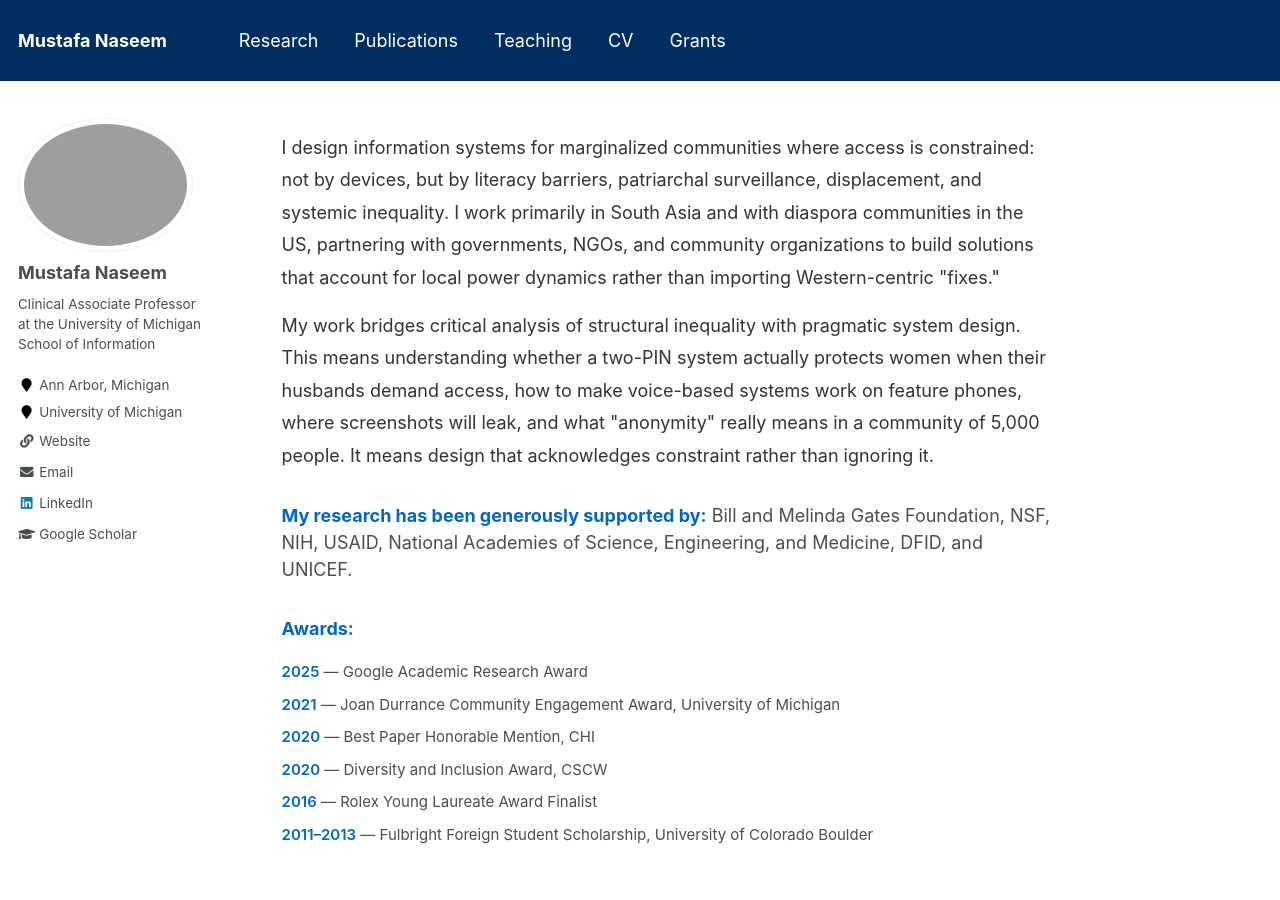
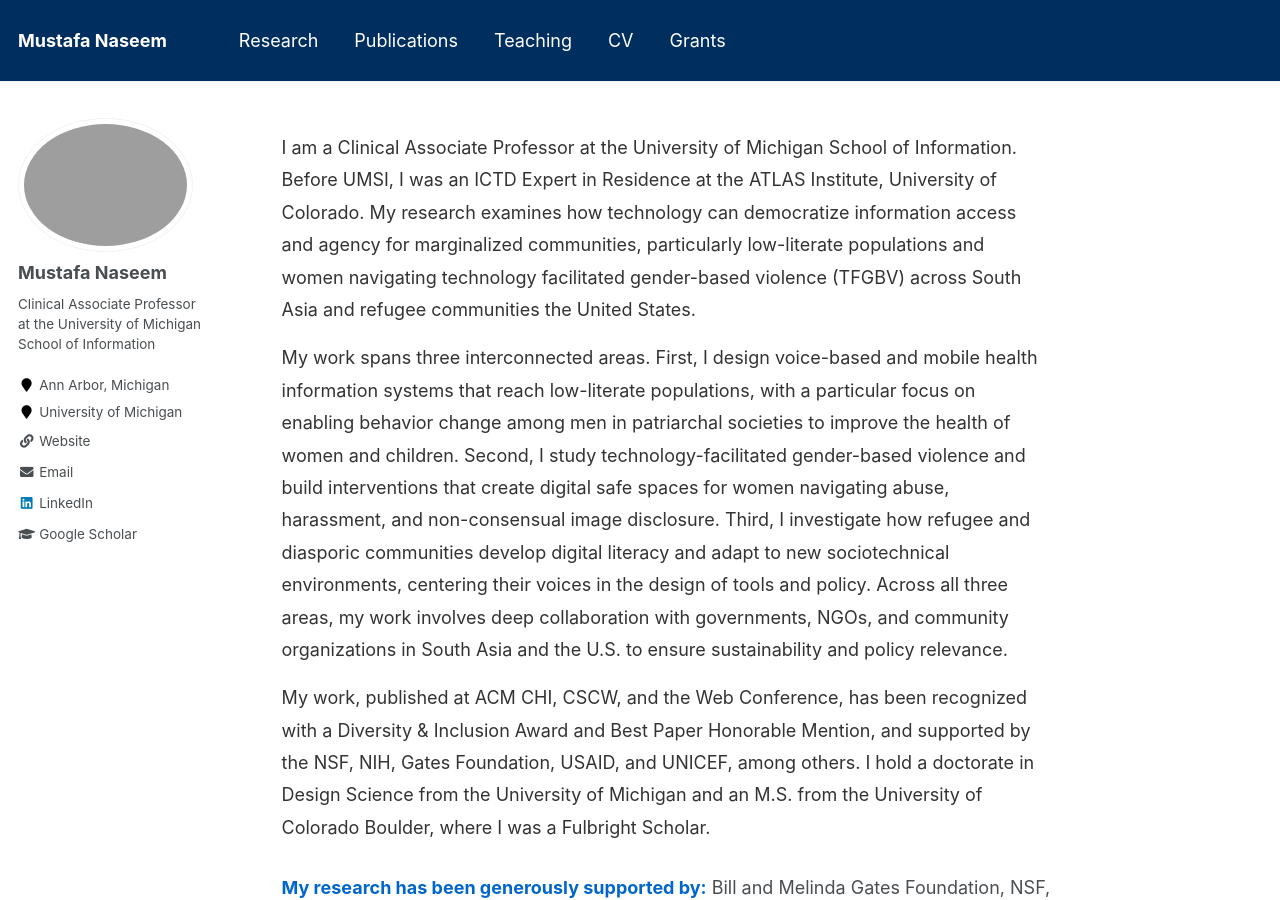
Before and after one commit to mustafanaseem/mustafanaseem.github.io, a Jekyll site: the page built from _pages/about.md, in a window 1280 px wide and 900 px high. Built offline with Jekyll 4.4.1, drawn with Linux system fonts in a browser that asks for light colours.

Commit message:
Update landing page bio with expanded professional description

```diff
--- a/_pages/about.md
+++ b/_pages/about.md
@@ -36,9 +36,11 @@ redirect_from:
 </style>
 
 <div class="about-section">
-<p>I design information systems for marginalized communities where access is constrained: not by devices, but by literacy barriers, patriarchal surveillance, displacement, and systemic inequality. I work primarily in South Asia and with diaspora communities in the US, partnering with governments, NGOs, and community organizations to build solutions that account for local power dynamics rather than importing Western-centric "fixes."</p>
+<p>I am a Clinical Associate Professor at the University of Michigan School of Information. Before UMSI, I was an ICTD Expert in Residence at the ATLAS Institute, University of Colorado. My research examines how technology can democratize information access and agency for marginalized communities, particularly low-literate populations and women navigating technology facilitated gender-based violence (TFGBV) across South Asia and refugee communities the United States.</p>
 
-<p>My work bridges critical analysis of structural inequality with pragmatic system design. This means understanding whether a two-PIN system actually protects women when their husbands demand access, how to make voice-based systems work on feature phones, where screenshots will leak, and what "anonymity" really means in a community of 5,000 people. It means design that acknowledges constraint rather than ignoring it.</p>
+<p>My work spans three interconnected areas. First, I design voice-based and mobile health information systems that reach low-literate populations, with a particular focus on enabling behavior change among men in patriarchal societies to improve the health of women and children. Second, I study technology-facilitated gender-based violence and build interventions that create digital safe spaces for women navigating abuse, harassment, and non-consensual image disclosure. Third, I investigate how refugee and diasporic communities develop digital literacy and adapt to new sociotechnical environments, centering their voices in the design of tools and policy. Across all three areas, my work involves deep collaboration with governments, NGOs, and community organizations in South Asia and the U.S. to ensure sustainability and policy relevance.</p>
+
+<p>My work, published at ACM CHI, CSCW, and the Web Conference, has been recognized with a Diversity & Inclusion Award and Best Paper Honorable Mention, and supported by the NSF, NIH, Gates Foundation, USAID, and UNICEF, among others. I hold a doctorate in Design Science from the University of Michigan and an M.S. from the University of Colorado Boulder, where I was a Fulbright Scholar.</p>
 </div>
 
 <div class="supported-by">
```
